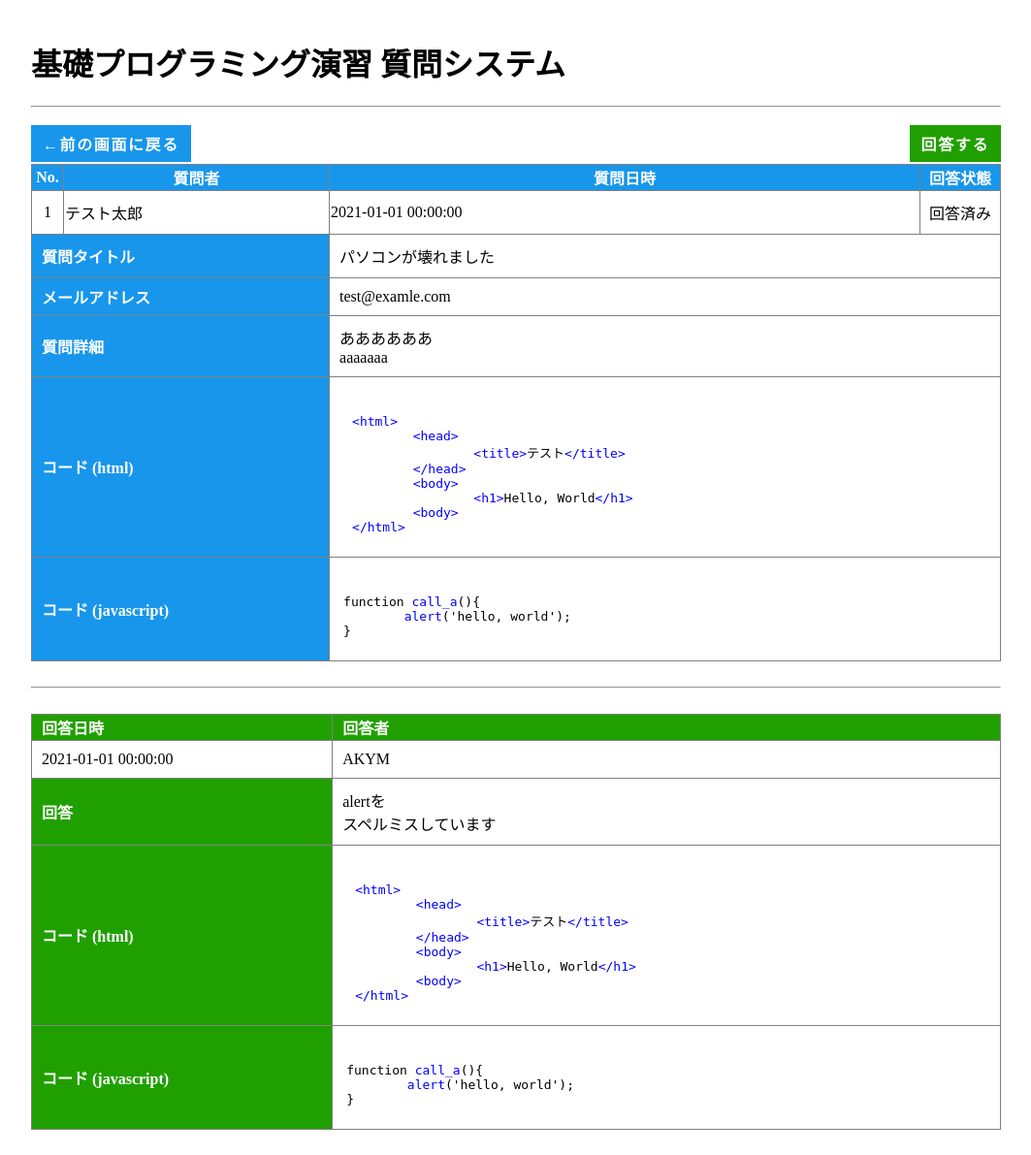
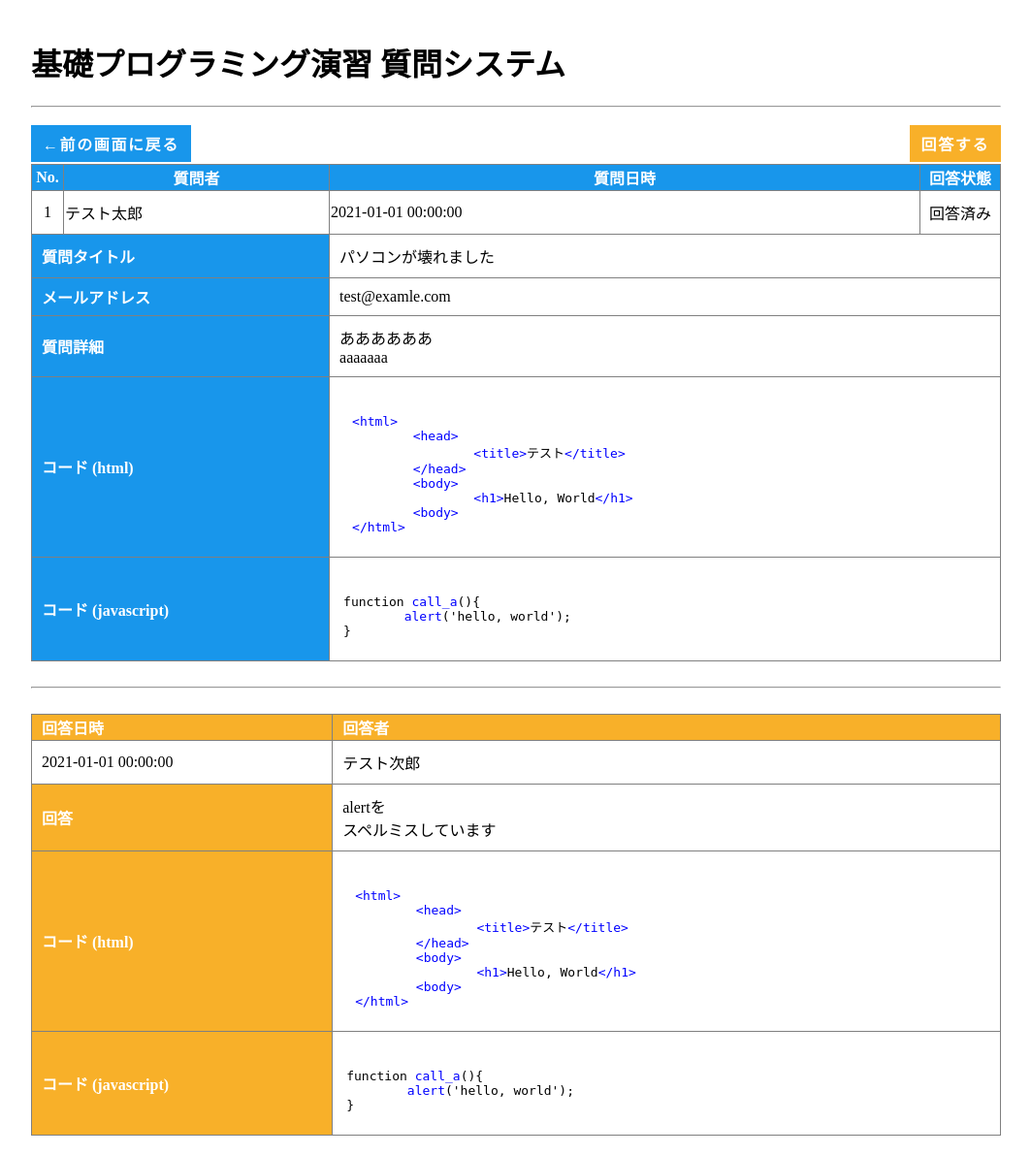
Before and after one commit to ke9000/class-qa, a PHP site: page /detail.html in a window 1280 px wide. Shown: the whole page at 97% size, without its empty margins (108-1171 px from the left). Before the commit the page ends 1165 px from the top, so only its background shows below. Run offline with PHP 8.4, Linux system fonts and the light colour scheme; some libraries are stand-ins or nearby versions.

Commit message:
[fix]色を変えた

```diff
--- a/html/detail.html
+++ b/html/detail.html
@@ -85,7 +85,7 @@ function call_a(){
 		</tr>
 		<tr>
 			<td class="q-detail">2021-01-01 00:00:00</td>
-			<td class="q-detail">AKYM</td>
+			<td class="q-detail">テスト次郎</td>
 		</tr>
 		<tr>
 			<th class="q-detail">回答</th>
--- a/html/style.css
+++ b/html/style.css
@@ -28,8 +28,8 @@ body {
 }
 
 .btn-green {
-	border: 2px solid rgb(32, 160, 0);
-	background: rgb(32, 160, 0);
+	border: 2px solid rgb(248, 176, 41);
+	background: rgb(248, 176, 41);
 }
 
 /**
@@ -56,7 +56,7 @@ table.detail th {
 }
 
 table.answer th {
-	background-color: rgb(32, 160, 0);
+	background-color: rgb(248, 176, 41);
 	color: #ffffff;
 }
 
@@ -196,7 +196,7 @@ code, pre {
 */
 
 .select {
-	background: rgb(24, 150, 235);
+	background: rgb(248, 176, 41);
 	height: 40px;
 	width: 300px;
 	border-radius: 5px;
```
